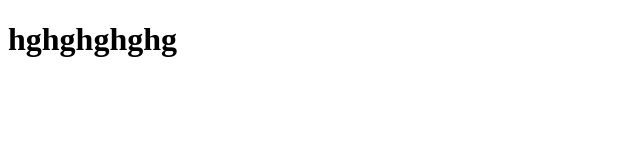
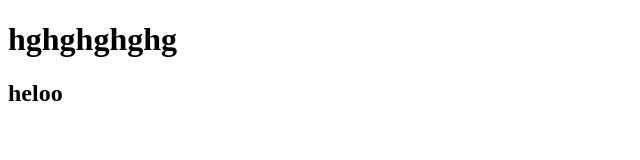
Before and after one commit to evolvedevv/web, a plain HTML site: page firts.html in a window 1280 px wide. Shown: the full height of the page, 0-640 px from the left. Drawn offline with Linux system fonts and the light colour scheme.

Commit message:
new file add

```diff
--- a/firts.html
+++ b/firts.html
@@ -7,5 +7,6 @@
 </head>
 <body>
     <h1>hghghghghg</h1>
+    <h2>heloo</h2>
 </body>
 </html>
```
